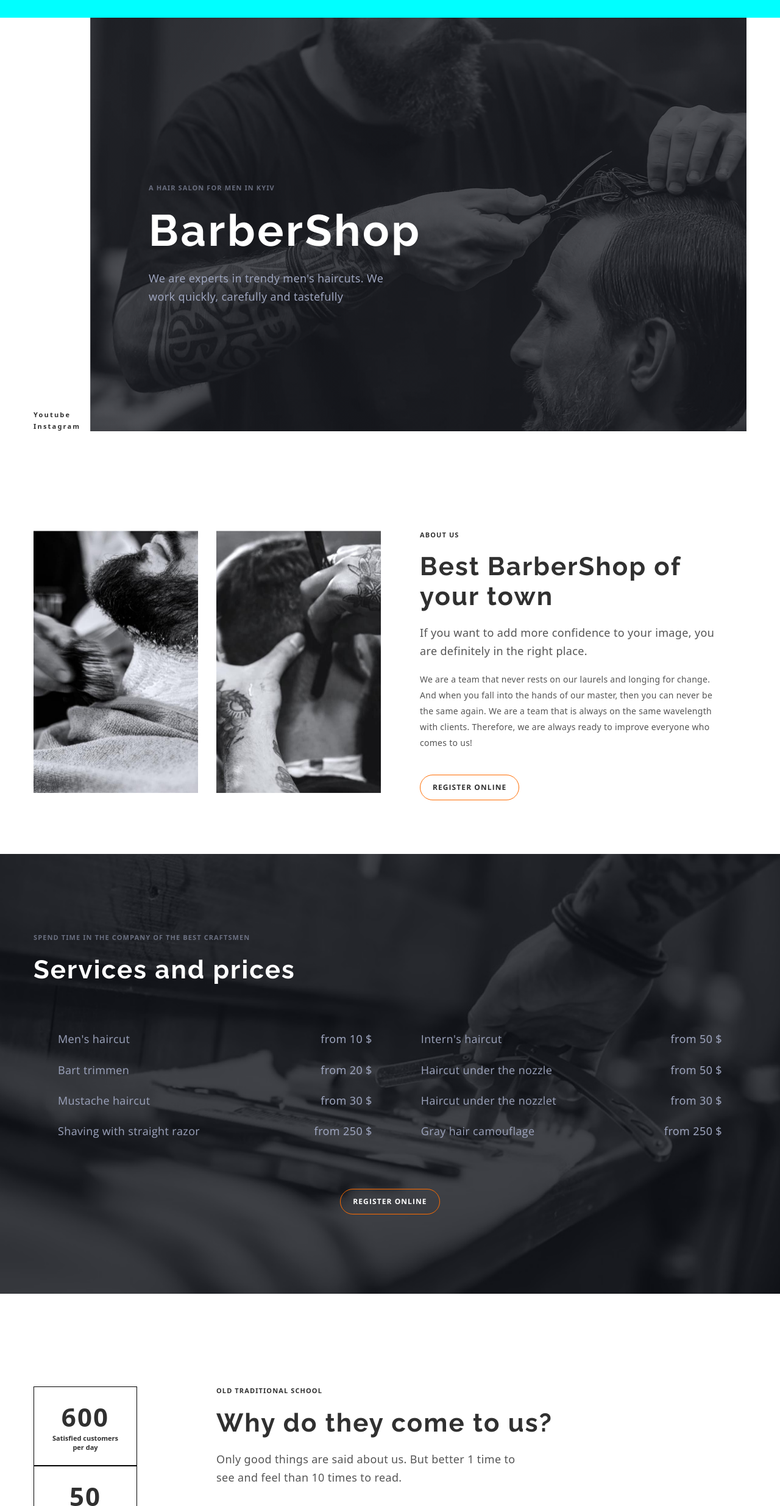
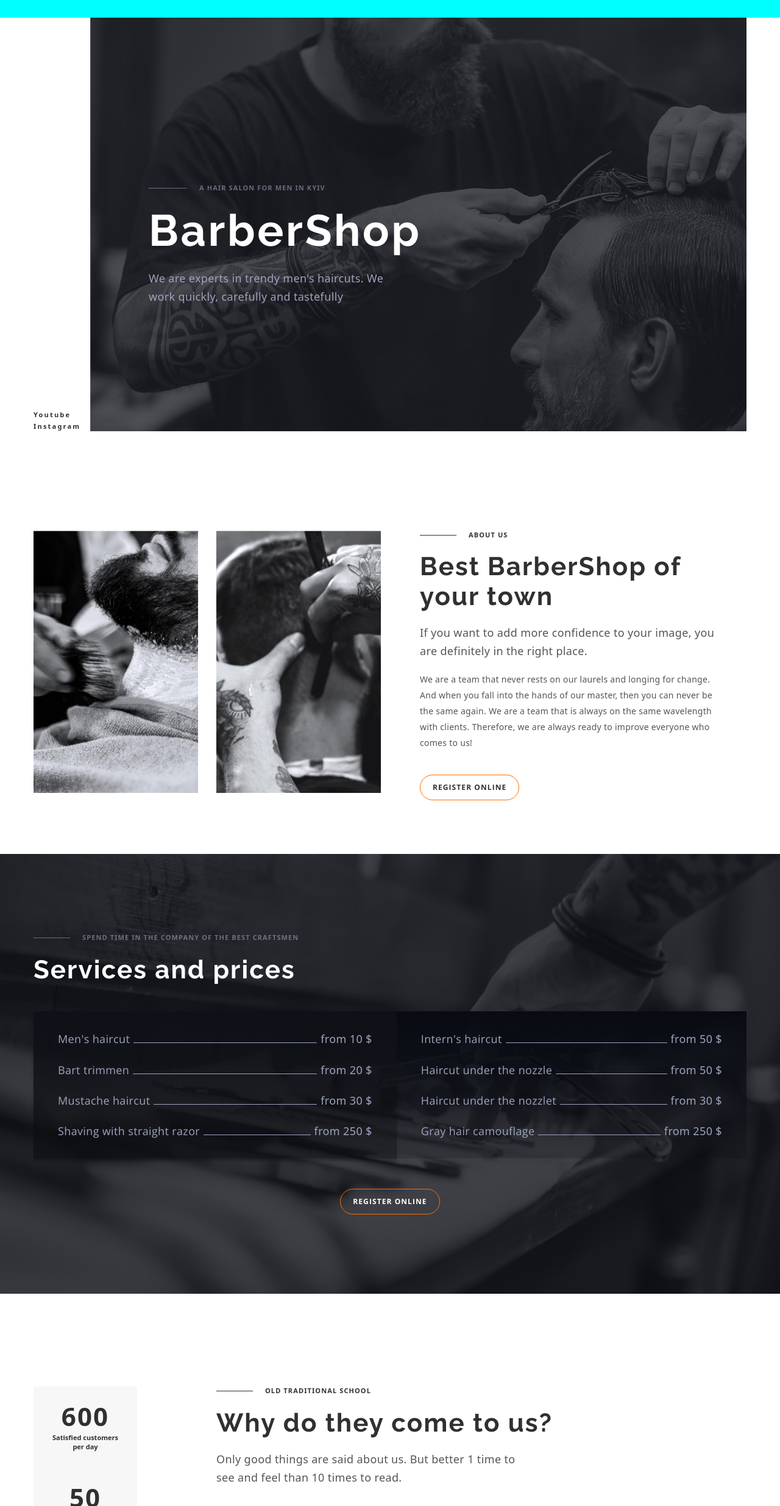
Before and after one commit to Mariana-Diachun/barbershop, a plain HTML site: page index.html in a window 1280 px wide. Shown: the part 91-2560 px from the top of the page at 61% size. Drawn offline with nearby package versions, Linux system fonts and the light colour scheme.

Commit message:
add pseudo elements

```diff
--- a/css/styles.css
+++ b/css/styles.css
@@ -155,6 +155,14 @@ img {
 	padding: 272px 0 206px 96px;
 	flex-grow: 1;
 }
+.hero-text::before {
+	content: "";
+	width: 63px;
+	height: 1px;
+	background-color: currentColor;
+	margin-right: var(--typical-margin);
+}
+
 .hero-text {
 	font-weight: 600;
 	font-size: 11px;
@@ -163,6 +171,8 @@ img {
 	text-transform: uppercase;
 	color: rgba(157, 164, 189, 0.6);
 	margin-bottom: var(--typical-margin);
+	display: flex;
+	align-items: center;
 }
 
 .hero-title {
@@ -211,8 +221,16 @@ img {
 	text-transform: uppercase;
 	color: var(--second-title-color);
 	margin-bottom: 19px;
+	display: flex;
+	align-items: center;
 }
-
+.about-top-text::before {
+	content: "";
+	width: 60px;
+	height: 1px;
+	background-color: currentColor;
+	margin-right: var(--typical-margin);
+}
 .about-title {
 	font-family: "Raleway";
 	font-weight: 700;
@@ -274,6 +292,15 @@ img {
 	text-transform: uppercase;
 	color: rgba(157, 164, 189, 0.6);
 	margin-bottom: var(--typical-margin);
+	display: flex;
+	align-items: center;
+}
+.prices-text::before {
+	content: "";
+	width: 60px;
+	height: 1px;
+	background-color: currentColor;
+	margin-right: var(--typical-margin);
 }
 
 .prices-title {
@@ -294,11 +321,30 @@ img {
 	padding: 30px 40px;
 	flex-grow: 1;
 }
+.prices-light {
+	background: linear-gradient(0deg, rgba(0, 0, 0, 0.2), rgba(0, 0, 0, 0.2)),
+		linear-gradient(0deg, rgba(0, 0, 0, 0.2), rgba(0, 0, 0, 0.2)),
+		linear-gradient(180deg, #171a24 0%, rgba(23, 26, 36, 0.2) 100%);
+	box-shadow: 0px 4px 4px rgba(0, 0, 0, 0.25);
+}
+
+.prices-dark {
+	background: linear-gradient(180deg, #090b13 0%, rgba(9, 11, 19, 0.2) 100%);
+}
 .prices-item {
 	display: flex;
 	align-items: baseline;
 	justify-content: space-between;
 }
+.prices-item::after {
+	content: "";
+	flex-grow: 1;
+	height: 1px;
+	background-color: #9da4bd;
+	margin-right: 6px;
+	margin-left: 6px;
+}
+
 .prices-item:not(:last-child) {
 	margin-bottom: var(--typical-margin);
 }
@@ -319,6 +365,7 @@ img {
 	text-align: right;
 	letter-spacing: 0.02em;
 	color: #9da4bd;
+	order: 1;
 }
 .prices-reg-but {
 	font-family: "Open Sans";
@@ -350,10 +397,13 @@ img {
 }
 .reasons-item {
 	width: 170px;
-	height: 130px;
-	border: 1px solid #000000;
+	height: 133px;
 	padding: 20px 24px;
 	text-align: center;
+	background-color: #f7f7f7;
+	display: flex;
+	flex-direction: column;
+	align-items: center;
 }
 
 .reasons-text {
@@ -372,6 +422,7 @@ img {
 	line-height: 1.36;
 	text-align: center;
 	color: var(--second-title-color);
+	max-width: 122px;
 }
 
 .reasons-top-text {
@@ -382,6 +433,15 @@ img {
 	text-transform: uppercase;
 	color: var(--second-title-color);
 	margin-bottom: var(--typical-margin);
+	display: flex;
+	align-items: center;
+}
+.reasons-top-text::before {
+	content: "";
+	width: 60px;
+	height: 1px;
+	background-color: currentColor;
+	margin-right: var(--typical-margin);
 }
 
 .reasons-title {
@@ -416,8 +476,16 @@ img {
 	text-transform: uppercase;
 	color: var(--second-title-color);
 	margin-bottom: var(--typical-margin);
+	display: flex;
+	align-items: center;
 }
-
+.masters-text::before {
+	content: "";
+	width: 60px;
+	height: 1px;
+	background-color: currentColor;
+	margin-right: var(--typical-margin);
+}
 .masters-title {
 	font-family: "Raleway";
 	font-style: normal;
@@ -495,6 +563,15 @@ img {
 	text-transform: uppercase;
 	color: var(--second-title-color);
 	margin-bottom: 44px;
+	display: flex;
+	align-items: center;
+}
+.gallery-text::before {
+	content: "";
+	width: 60px;
+	height: 1px;
+	background-color: currentColor;
+	margin-right: var(--typical-margin);
 }
 .gallery-list {
 	display: flex;
@@ -517,8 +594,9 @@ img {
 	padding-top: 130px;
 	padding-bottom: 193px;
 	padding-left: 56px;
-	width: 50%;
+	flex-grow: 1;
 }
+
 .registr-title {
 	font-family: "Raleway";
 	font-style: normal;
@@ -549,6 +627,7 @@ img {
 	padding-left: 99px;
 	display: flex;
 	flex-direction: column;
+	width: calc(50% - 15px);
 }
 
 .contacts-title {
@@ -583,6 +662,15 @@ img {
 	letter-spacing: 0.1em;
 	text-transform: uppercase;
 	color: var(--first-title-color);
+	display: flex;
+	align-items: center;
+}
+.contacts-text::before {
+	content: "";
+	width: 60px;
+	height: 1px;
+	background-color: #9da4bd;
+	margin-right: var(--typical-margin);
 }
 .contacts-content {
 	font-size: 18px;
@@ -614,6 +702,18 @@ img {
 .footer-item:not(:last-child) {
 	margin-right: 40px;
 }
+.footer-item:first-child {
+	display: flex;
+	align-items: center;
+}
+
+.footer-item:first-child::before {
+	content: "";
+	width: 60px;
+	height: 1px;
+	background-color: #9da4bd;
+	margin-right: 40px;
+}
 .footer-link {
 	font-weight: 600;
 	font-size: 11px;
--- a/index.html
+++ b/index.html
@@ -88,7 +88,7 @@
 					<p class="prices-text">Spend time in the company of the best craftsmen</p>
 					<h2 class="prices-title">Services and prices</h2>
 					<div class="prices-list-wrap">
-						<ul class="prices-list">
+						<ul class="prices-list prices-light">
 							<li class="prices-item">
 								<p class="prices-item-text">Men's haircut</p>
 								<p class="prices-content">from 10 $</p>
@@ -106,7 +106,7 @@
 								<p class="prices-content">from 250 $</p>
 							</li>
 						</ul>
-						<ul class="prices-list">
+						<ul class="prices-list prices-dark">
 							<li class="prices-item">
 								<p class="prices-item-text">Intern's haircut</p>
 								<p class="prices-content">from 50 $</p>
```
